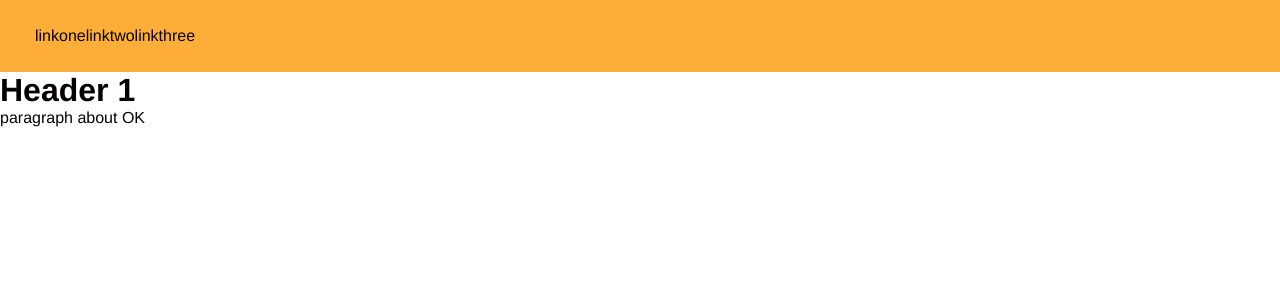
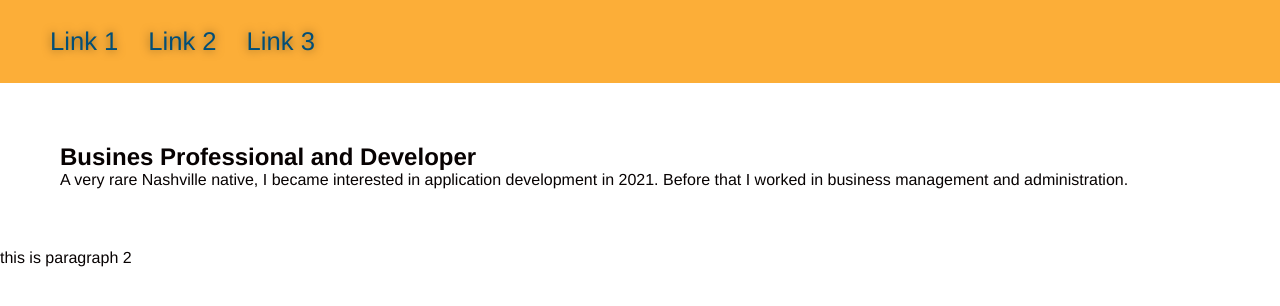
Before and after one commit to iamwillrost/Basic-Portfolio-Page, a plain HTML site: page index.html in a window 1280 px wide. Drawn offline with Linux system fonts and the light colour scheme.

Commit message:
changes text

```diff
--- a/index.html
+++ b/index.html
@@ -4,7 +4,7 @@
     <meta charset="UTF-8">
     <meta name="viewport" content="width=device-width, initial-scale=1.0">
     <meta http-equiv="X-UA-Compatible" content="ie=edge">
-    <title>HTML 5 Boilerplate</title>
+    <title>Portfolio of William Rost</title>
     <link rel="stylesheet" href="style.css">
     <script async defer data-website-id="9d954d35-3a29-420a-99a5-4d8970f74271" src="https://willrostsite.herokuapp.com/umami.js"></script>
   </head>
@@ -12,16 +12,25 @@
     <header>
       <nav>
         <ul>
-          <li>linkone</li>
-          <li>linktwo</li>
-          <li>linkthree</li>
+          <li>
+              <a href="https://www.willrost.dev">Link 1</a>
+          </li>
+          <li>
+              <a href="https://www.willrost.dev">Link 2</a>
+          </li>
+          <li>
+              <a href="https://www.willrost.dev">Link 3</a>
+          </li>
         </ul>
       </nav>
     </header>
-    <div>
-      <h1>Header 1</h1>
-      <p>paragraph about OK</p>
+    <section>
+      <div>
+      <h1>Busines Professional and Developer</h1>
+      <p> A very rare Nashville native, I became interested in application development in 2021.
+        Before that I worked in business management and administration.</p>
     </div>
+    </section>
 	<script src="script.js"></script>
   </body>
 </html>
--- a/script.js
+++ b/script.js
@@ -1,3 +1,4 @@
-var P1 = document.createElement("P");
+
+var P2 = document.createElement("P");
 P2.innerHTML = "this is paragraph 2";
 document.body.appendChild(P2);
--- a/style.css
+++ b/style.css
@@ -2,6 +2,7 @@
     --primary-color: #fcae38;
     --secondary-color: #024e76;
     --tertiary-color: #070202;
+    --navlinks-color: #ffb93c;
   }
 
   * {
@@ -20,6 +21,7 @@
 
   header {
     padding: 20px 35px;
+    text-align: center;
     background-color: var(--primary-color);
     display: flex;
     justify-content: space-between;
@@ -44,7 +46,7 @@
 
   header a {
     text-decoration: none;
-    color: var(--primary-color);
+    color: var(--secondary-color);
   }
 
   header nav {
@@ -62,14 +64,14 @@
   header nav ul li a {
     padding: 10px 15px;
     font-weight: lighter;
-    font-size: 1.55vw;
+    font-size: 2vw;
     text-shadow: 0 0 10px rgba(0, 0, 0, 0.5);
   }
 
   header nav ul li a:hover {
-    background: var(--primary-color);
+    background: var(--navlinks-color);
     color: var(--secondary-color);
-    border-radius: 15px;
+    border-radius: 25px;
     text-shadow: none;
   }
 
```
